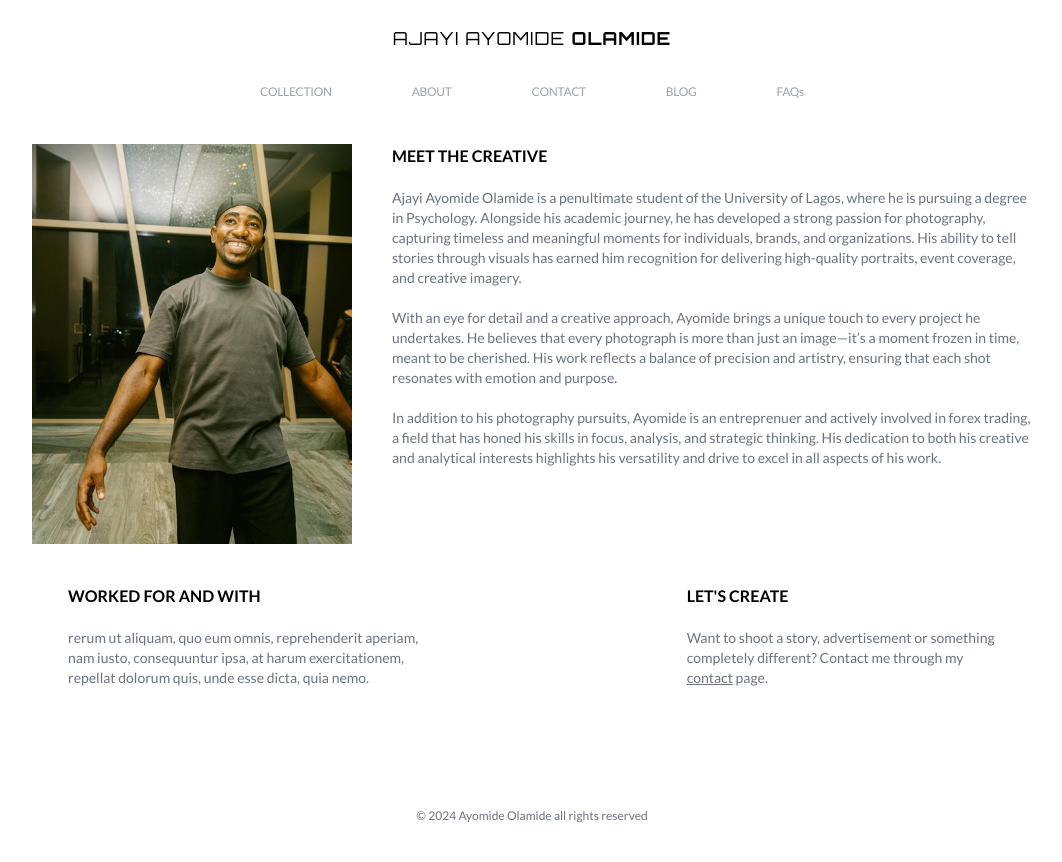
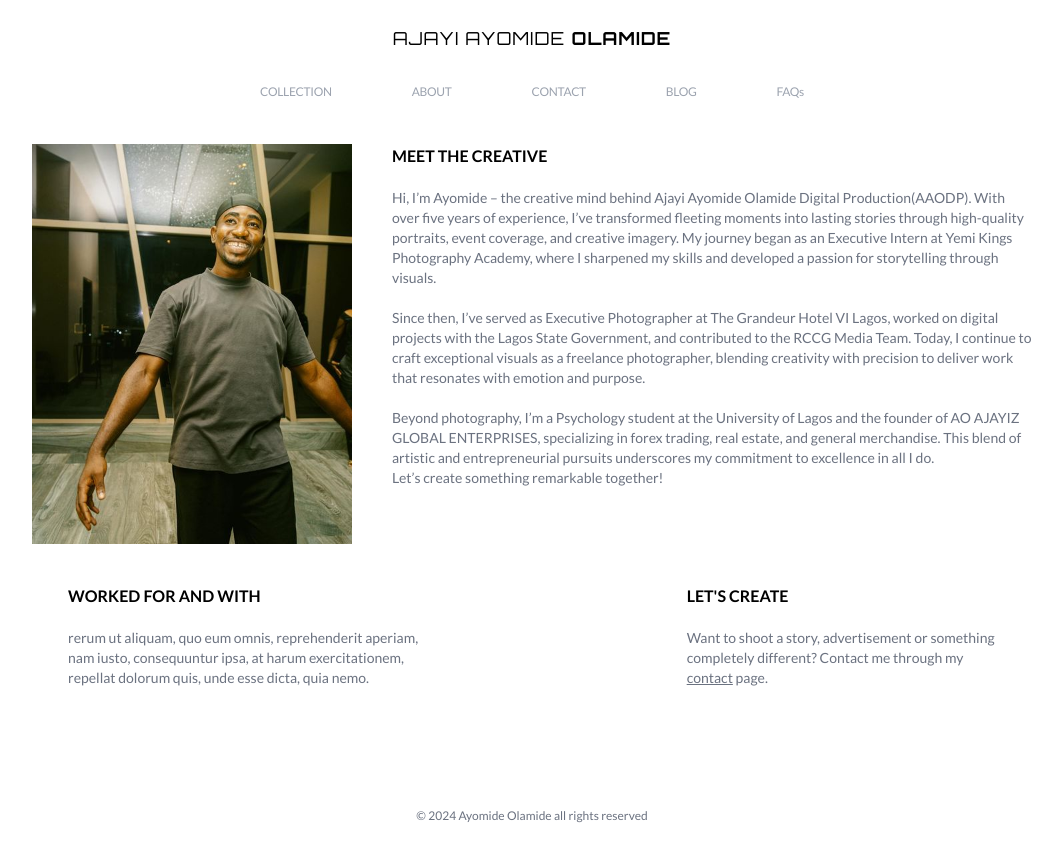
Before and after one commit to Deyjuwon/ayomideolamide, a React (Vite) app: page /about in a window 1280 px wide. Shown: the whole page, without its empty margins (108-1170 px from the left). Built offline with nearby package versions, Linux system fonts and the light colour scheme; a web font is replaced by a local one.

Commit message:
Text modifications

```diff
--- a/index.html
+++ b/index.html
@@ -6,13 +6,13 @@
     <meta name="viewport" content="width=device-width, initial-scale=1.0" />
     <title>Ajayi Ayomide Olamide</title>
     <meta name="title" content="Ajayi Ayomide Olamide" />
-    <meta name="Adescription" content="jayi Ayomide Olamide is a penultimate student of the University of Lagos, where he is pursuing a degree in Psychology. Alongside his academic journey, he has developed a strong passion for photography, capturing timeless and meaningful moments for individuals, brands, and organizations." />
+    <meta name="Adescription" content="I’m Ayomide – the creative mind behind Ajayi Ayomide Olamide Digital Production(AAODP). With over five years of experience, I’ve transformed fleeting moments into lasting stories through high-quality portraits, event coverage, and creative imagery. My journey began as an Executive Intern at Yemi Kings Photography Academy, where I sharpened my skills and developed a passion for storytelling through visuals." />
     <meta property="og:type" content="website" />
     <meta property="og:url" content="https://Ajayiayomideolamide.com/" />
     <meta property="og:title" content="Ajayi Ayomide Olamide" />
     <meta
       property="og:description"
-      content="Ajayi Ayomide Olamide is a penultimate student of the University of Lagos, where he is pursuing a degree in Psychology. Alongside his academic journey, he has developed a strong passion for photography, capturing timeless and meaningful moments for individuals, brands, and organizations."
+      content="I’m Ayomide – the creative mind behind Ajayi Ayomide Olamide Digital Production(AAODP). With over five years of experience, I’ve transformed fleeting moments into lasting stories through high-quality portraits, event coverage, and creative imagery. My journey began as an Executive Intern at Yemi Kings Photography Academy, where I sharpened my skills and developed a passion for storytelling through visuals."
     />
     <meta
       property="og:image"
@@ -24,7 +24,7 @@
     <meta property="twitter:title" content="Ajayi Ayomide Olamide" />
     <meta
       property="twitter:description"
-      content="Ajayi Ayomide Olamide is a penultimate student of the University of Lagos, where he is pursuing a degree in Psychology. Alongside his academic journey, he has developed a strong passion for photography, capturing timeless and meaningful moments for individuals, brands, and organizations."
+      content="I’m Ayomide – the creative mind behind Ajayi Ayomide Olamide Digital Production(AAODP). With over five years of experience, I’ve transformed fleeting moments into lasting stories through high-quality portraits, event coverage, and creative imagery. My journey began as an Executive Intern at Yemi Kings Photography Academy, where I sharpened my skills and developed a passion for storytelling through visuals."
     />
     <meta
       property="twitter:image"
--- a/src/pages/About.jsx
+++ b/src/pages/About.jsx
@@ -25,8 +25,11 @@ const About = () => {
           <img src={mideImg} alt="" className='object-cover h-400' />
           <div className='md:w-2/4 w-full flex flex-col gap-5'>
             <p className='font-bold text-base '>MEET THE CREATIVE</p>
-            <p className='text-gray-500 flex flex-col gap-5 md:text-sm text-sm'><span>Ajayi Ayomide Olamide is a penultimate student of the University of Lagos, where he is pursuing a degree in Psychology. Alongside his academic journey, he has developed a strong passion for photography, capturing timeless and meaningful moments for individuals, brands, and organizations. His ability to tell stories through visuals has earned him recognition for delivering high-quality portraits, event coverage, and creative imagery.</span>
-            <span>With an eye for detail and a creative approach, Ayomide brings a unique touch to every project he undertakes. He believes that every photograph is more than just an image—it’s a moment frozen in time, meant to be cherished. His work reflects a balance of precision and artistry, ensuring that each shot resonates with emotion and purpose. </span><span>In addition to his photography pursuits, Ayomide is an entreprenuer and actively involved in forex trading, a field that has honed his skills in focus, analysis, and strategic thinking. His dedication to both his creative and analytical interests highlights his versatility and drive to excel in all aspects of his work.</span></p>
+            <p className='text-gray-500 flex flex-col gap-5 md:text-sm text-sm'><span>Hi, I’m Ayomide – the creative mind behind Ajayi Ayomide Olamide Digital Production(AAODP). With over five years of experience, I’ve transformed fleeting moments into lasting stories through high-quality portraits, event coverage, and creative imagery. My journey began as an Executive Intern at Yemi Kings Photography Academy, where I sharpened my skills and developed a passion for storytelling through visuals.
+            </span>
+            <span>Since then, I’ve served as Executive Photographer at The Grandeur Hotel VI Lagos, worked on digital projects with the Lagos State Government, and contributed to the RCCG Media Team. Today, I continue to craft exceptional visuals as a freelance photographer, blending creativity with precision to deliver work that resonates with emotion and purpose.
+            </span><span>Beyond photography, I’m a Psychology student at the University of Lagos and the founder of AO AJAYIZ GLOBAL ENTERPRISES, specializing in forex trading, real estate, and general merchandise. This blend of artistic and entrepreneurial pursuits underscores my commitment to excellence in all I do. <br />Let’s create something remarkable together!
+              </span></p>
           </div>
         </div>
         <div className=' flex flex-col md:flex-row justify-between gap-10 md:px-4 lg:px-44 pb-20 '>
--- a/src/pages/Home.jsx
+++ b/src/pages/Home.jsx
@@ -54,7 +54,7 @@ const Home = () => {
           <img src={images[currentImg].src} alt={images[currentImg].text} className=' lg:h-screen w-full object-cover  h-screen' />
           <div className='absolute inset-0 flex items-start top-1/3 justify-center'>
             <div className='scroll-container'>
-              <div className='scroll-text  text-white text-base md:text-xl text-center font-bold'>PHOTOGRAPHY, DIGITAL CREATOR, <br /> FOREX ENTHUSIAST</div>
+              <div className='scroll-text  text-white text-base md:text-xl text-center font-bold'>DOCUMENTARY PHOTOGRAPHER, INVESTOR ,  <br /> ARMY VETERAN.</div>
             </div>
           </div>
         </div>
```
